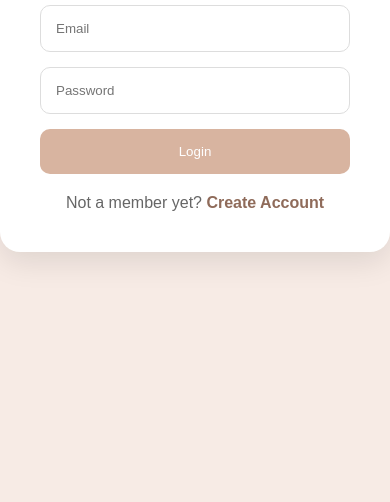
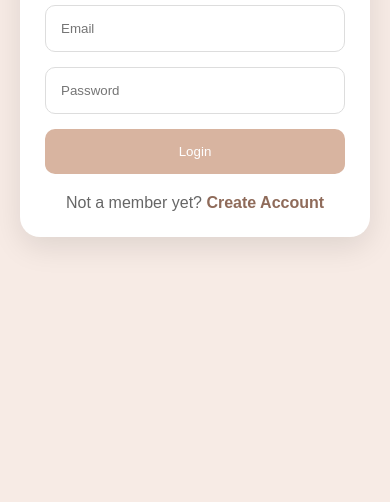
Before and after one commit to bulcockben-del/donna-portal, a website: page public/login.html in a window 390 px wide. Shown: the part 342-844 px from the top of the page. Drawn offline with Linux system fonts and the light colour scheme.

Commit message:
login.css

```diff
--- a/public/login.css
+++ b/public/login.css
@@ -80,3 +80,24 @@ button{
 .back-btn:hover{
     transform:translateY(-2px);
 }
+
+@media (max-width:768px){
+
+    body{
+        padding:20px;
+    }
+
+    .login-card,
+    .register-card{
+        width:100%;
+        padding:25px;
+    }
+
+    input,
+    textarea,
+    button{
+        width:100%;
+        box-sizing:border-box;
+    }
+
+}
```
